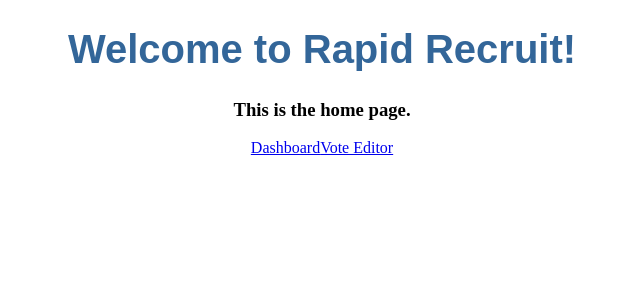
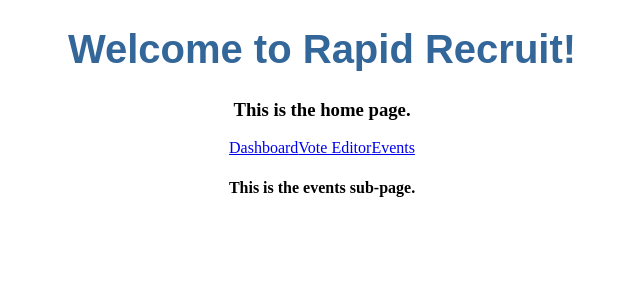
Before and after one commit to HashedDan/RR, an Angular app: page /events in a window 1280 px wide. Before the commit this address led to /. Shown: the top 300 px of the page, without its empty margins (318-958 px from the left). Built offline with nearby package versions, Linux system fonts and the light colour scheme.

Commit message:
added events component

```diff
--- a/src/app/app.module.ts
+++ b/src/app/app.module.ts
@@ -7,6 +7,7 @@ import { LoginComponent } from './login/index';
 import { HomeComponent } from './home/index';
 import { DashboardComponent } from './home/views/dashboard/index';
 import { VoteEditorComponent } from './home/views/vote-editor/index';
+import { EventsComponent } from './home/views/events/index';
 
 
 @NgModule({
@@ -15,7 +16,8 @@ import { VoteEditorComponent } from './home/views/vote-editor/index';
     LoginComponent,
     HomeComponent,
     DashboardComponent,
-    VoteEditorComponent
+    VoteEditorComponent,
+    EventsComponent
   ],
   imports: [
     BrowserModule,
--- a/src/app/app.routing.ts
+++ b/src/app/app.routing.ts
@@ -4,6 +4,7 @@ import { LoginComponent } from './login/index';
 import { HomeComponent } from './home/index';
 import { DashboardComponent } from './home/views/dashboard/index';
 import { VoteEditorComponent } from './home/views/vote-editor/index';
+import { EventsComponent } from './home/views/events/index';
 
 const appRoutes: Routes = [
 	{
@@ -11,7 +12,8 @@ const appRoutes: Routes = [
 		component: HomeComponent,
 		children: [
 			{ path: 'dashboard', component: DashboardComponent },
-			{ path: 'vote-editor', component: VoteEditorComponent }
+			{ path: 'vote-editor', component: VoteEditorComponent },
+			{ path: 'events', component: EventsComponent }
 		]
 	},
     { path: 'login', component: LoginComponent },
--- a/src/app/home/home.component.html
+++ b/src/app/home/home.component.html
@@ -2,5 +2,6 @@
 <nav>
   <a routerLink="/dashboard" routerLinkActive="active">Dashboard</a>
   <a routerLink="/vote-editor" routerLinkActive="active">Vote Editor</a>
+  <a routerLink="/events" routerLinkActive="active">Events</a>
 </nav>
 <router-outlet></router-outlet>
--- /dev/null
+++ b/src/app/home/views/events/events.component.html
@@ -0,0 +1 @@
+<h4> {{message}} </h4>
--- /dev/null
+++ b/src/app/home/views/events/events.component.ts
@@ -0,0 +1,9 @@
+import { Component } from '@angular/core';
+
+@Component({
+  templateUrl: './events.component.html',
+  styleUrls: ['./events.component.css']
+})
+export class EventsComponent {
+  message = 'This is the events sub-page.';
+}
--- /dev/null
+++ b/src/app/home/views/events/index.ts
@@ -0,0 +1 @@
+export * from './events.component';
```
Also changed, not shown: src/app/home/views/events/events.component.css (added).
